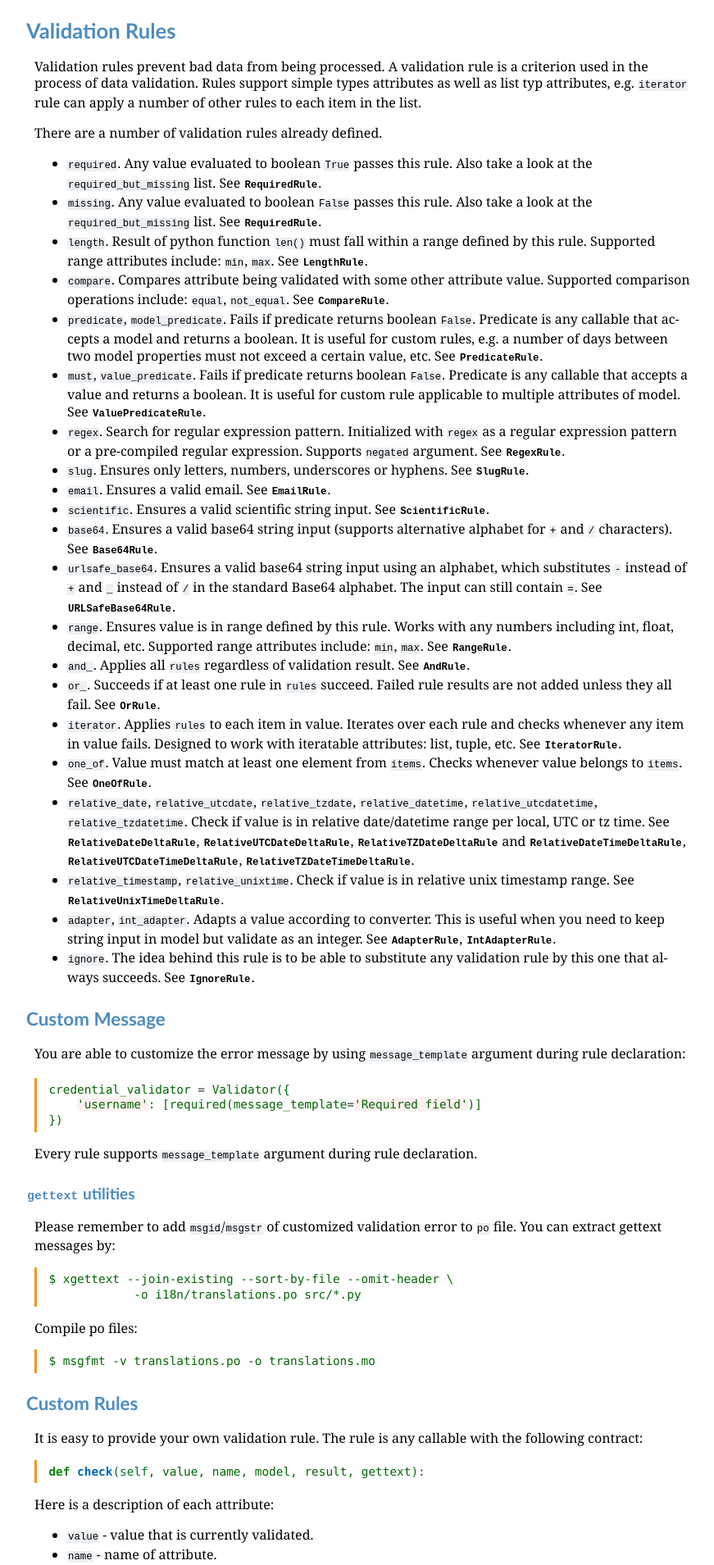
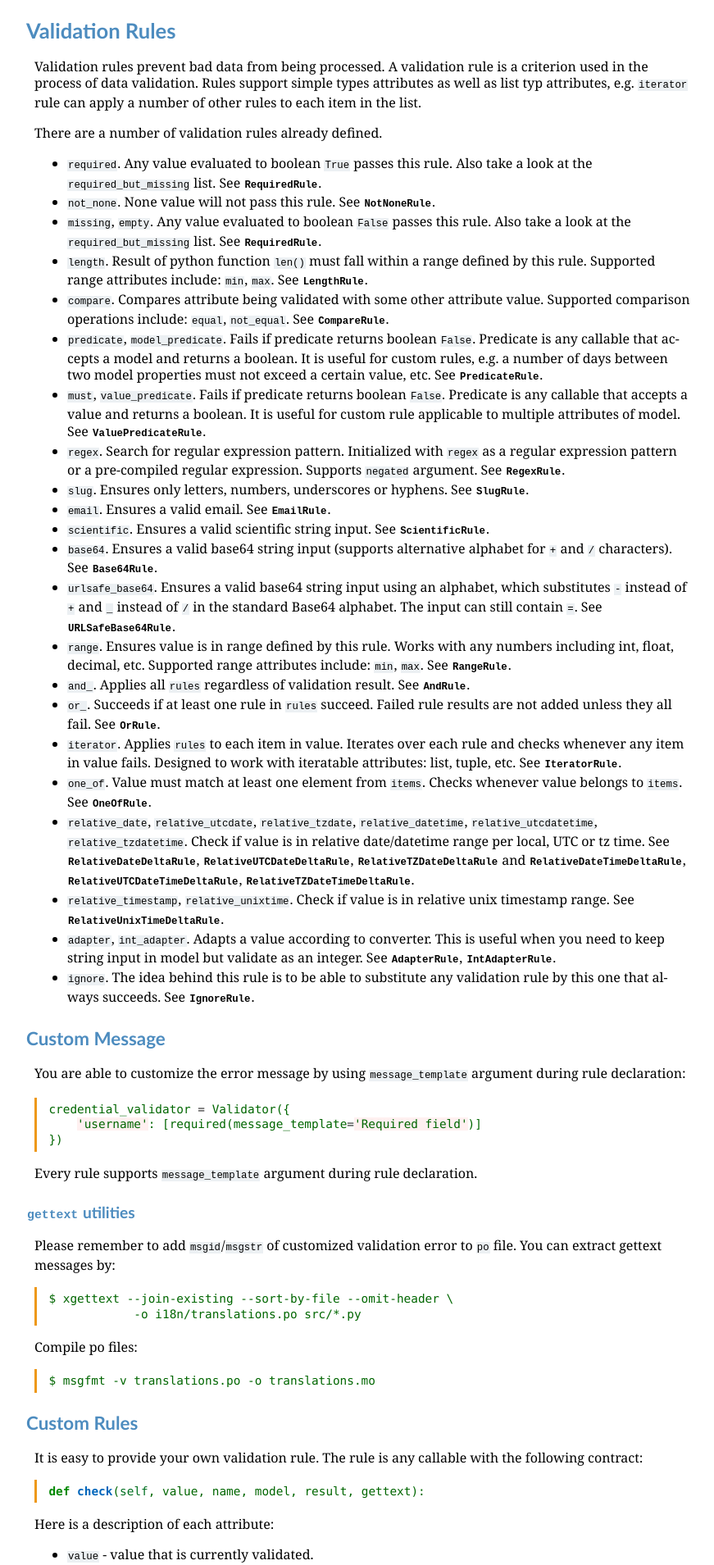
Before and after one commit to akornatskyy/wheezy.validation, a Sphinx documentation site: the page built from doc/userguide.rst, in a window 1280 px wide. Shown: the part 1462-3371 px from the top of the page at 82% size, without its empty margins (208-1079 px from the left). Built offline with Sphinx 7.4.7, drawn with Linux system fonts in a browser that asks for light colours.

Commit message:
Updated user guide with not none rule.

```diff
--- a/doc/userguide.rst
+++ b/doc/userguide.rst
@@ -93,8 +93,10 @@ There are a number of validation rules already defined.
 * ``required``. Any value evaluated to boolean ``True`` passes this rule.
   Also take a look at the ``required_but_missing`` list. See
   :py:class:`~wheezy.validation.rules.RequiredRule`.
-* ``missing``. Any value evaluated to boolean ``False`` passes this
-  rule. Also take a look at the ``required_but_missing`` list. See
+* ``not_none``. None value will not pass this rule. See
+  :py:class:`~wheezy.validation.rules.NotNoneRule`.
+* ``missing``, ``empty``. Any value evaluated to boolean ``False`` passes
+  this rule. Also take a look at the ``required_but_missing`` list. See
   :py:class:`~wheezy.validation.rules.RequiredRule`.
 * ``length``. Result of python function ``len()`` must fall within a range
   defined by this rule. Supported range attributes include: ``min``, ``max``.
```
